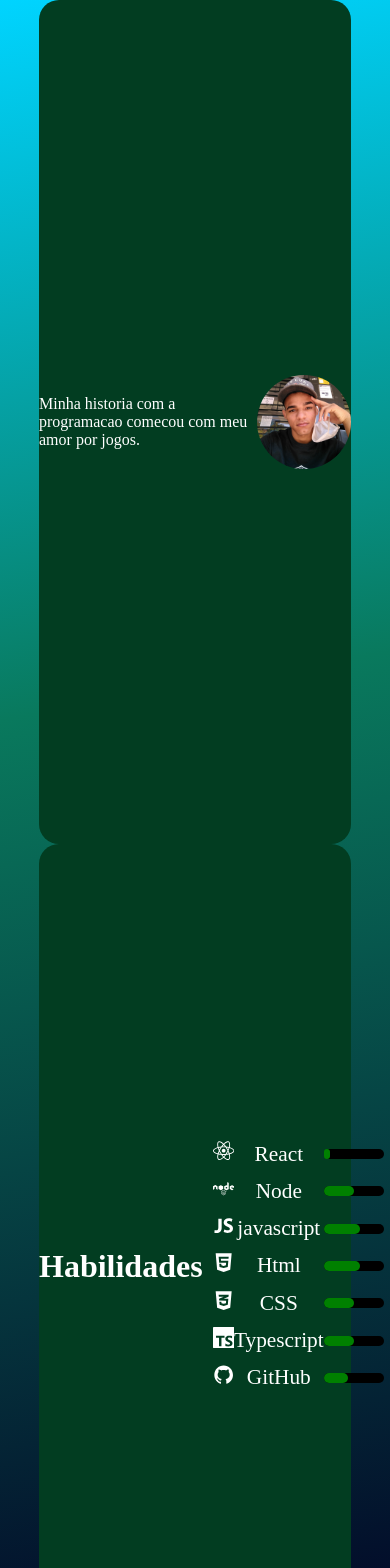
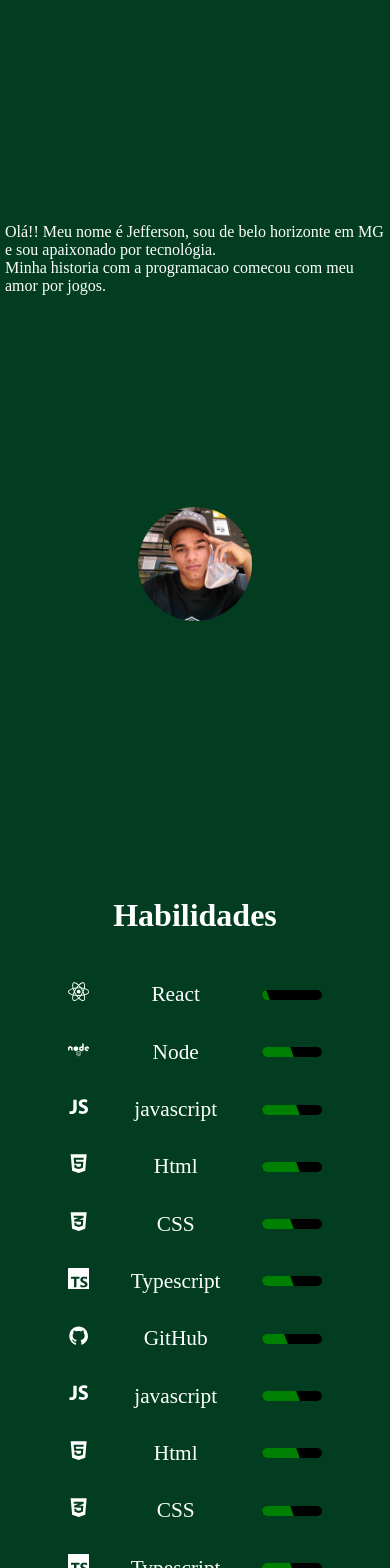
Before and after one commit to Jefferson13t/portifolio, a React (Create React App) app: page / in a window 390 px wide. Shown: the top 1568 px of the page. Built offline with nearby package versions, Linux system fonts and the light colour scheme.

Commit message:
adicionando um pouco de responsividade

```diff
--- a/src/Components/Main/Habilidades/Habilidade/index.tsx
+++ b/src/Components/Main/Habilidades/Habilidade/index.tsx
@@ -1,4 +1,3 @@
-import React from "react";
 import { skills } from '../../../../data'
 import { Habilidades } from "./style";
 
--- a/src/Components/Main/Habilidades/Habilidade/style.ts
+++ b/src/Components/Main/Habilidades/Habilidade/style.ts
@@ -7,12 +7,15 @@ export const Habilidades = styled.div`
     justify-content: space-between;
     align-items:center;
     font-size: 16pt;
+    > div {
+        overflow: hidden;
+        margin: 0 15px;
 
-    > div > div {
+        > div {
         height: 100%;
         background-color: green;
-        border-radius: inherit;
-
+        transform: skew(20deg);
     }
+}
 
 `
--- a/src/Components/Main/Habilidades/index.tsx
+++ b/src/Components/Main/Habilidades/index.tsx
@@ -1,4 +1,3 @@
-import React from "react";
 import { ContainerHab } from "./style";
 import { Habilidade } from "./Habilidade";
 import { data } from '../../../data'
--- a/src/Components/Main/Habilidades/style.ts
+++ b/src/Components/Main/Habilidades/style.ts
@@ -4,4 +4,23 @@ export const ContainerHab = styled.div`
     display: flex;
     justify-content: space-around;
     align-items: center;
-`
+
+    > div {
+    height: 80%;
+    width: 80%;
+    display: grid;
+    grid-gap: 20px;
+    grid-template-columns: repeat(auto-fit, minmax(300px, 1fr));
+    overflow-y: scroll;
+    ::-webkit-scrollbar {
+    width: 5px;
+    background-color: var(--primary)
+    }
+    ::-webkit-scrollbar-thumb {
+        background-color: white;
+    }
+
+}
+
+
+    `
--- a/src/Components/Main/Sobre/index.tsx
+++ b/src/Components/Main/Sobre/index.tsx
@@ -1,10 +1,13 @@
-import React from "react";
 import { data } from "./../../../data";
 import { About } from "./style";
 
 export const Sobre = () => {
+
+    const resumeText = data.about.resume.map(a=> {
+        return <p key={a} >{a}</p>
+    })
     return <About>
-        <p>{data.about.resume}</p>
+        <div>{resumeText}</div>
         <img src={data.about.img} alt="imagem de perfil"></img>
     </About>
 }
--- a/src/Components/Main/Sobre/style.ts
+++ b/src/Components/Main/Sobre/style.ts
@@ -4,9 +4,11 @@ export const About = styled.div`
     display: flex;
     justify-content: space-around;
     align-items: center;
+    overflow: hidden;
 
     > img {
         width: 30%;
+        min-width: 50px;
         border-radius: 50%;
      }
 
--- a/src/data.tsx
+++ b/src/data.tsx
@@ -37,14 +37,14 @@ interface contact {
 
 interface about {
     img: string,
-    resume: string
+    resume: string[]
 }
 
 
 export const data: datas = {
     about: {
         img: profile,
-        resume: "Minha historia com a programacao comecou com meu amor por jogos."
+        resume: ["Olá!! Meu nome é Jefferson, sou de belo horizonte em MG e sou apaixonado por tecnológia.", "Minha historia com a programacao comecou com meu amor por jogos."]
     },
     skills: [{
         habName: "React",
@@ -54,6 +54,106 @@ export const data: datas = {
         habName: "Node",
         habLevel: 50,
         logo: <FaNode />
+    },{
+        habName: "javascript",
+        habLevel: 60,
+        logo: <IoLogoJavascript />
+    },{
+        habName: "Html",
+        habLevel: 60,
+        logo: <FaHtml5 />
+    },{
+        habName: "CSS",
+        habLevel: 50,
+        logo: <FaCss3Alt />
+    },{
+        habName: "Typescript",
+        habLevel: 50,
+        logo: <SiTypescript />
+    },{
+        habName: "GitHub ",
+        habLevel: 40,
+        logo: <AiFillGithub />
+    },{
+        habName: "javascript",
+        habLevel: 60,
+        logo: <IoLogoJavascript />
+    },{
+        habName: "Html",
+        habLevel: 60,
+        logo: <FaHtml5 />
+    },{
+        habName: "CSS",
+        habLevel: 50,
+        logo: <FaCss3Alt />
+    },{
+        habName: "Typescript",
+        habLevel: 50,
+        logo: <SiTypescript />
+    },{
+        habName: "GitHub ",
+        habLevel: 40,
+        logo: <AiFillGithub />
+    },{
+        habName: "javascript",
+        habLevel: 60,
+        logo: <IoLogoJavascript />
+    },{
+        habName: "Html",
+        habLevel: 60,
+        logo: <FaHtml5 />
+    },{
+        habName: "CSS",
+        habLevel: 50,
+        logo: <FaCss3Alt />
+    },{
+        habName: "Typescript",
+        habLevel: 50,
+        logo: <SiTypescript />
+    },{
+        habName: "GitHub ",
+        habLevel: 40,
+        logo: <AiFillGithub />
+    },{
+        habName: "javascript",
+        habLevel: 60,
+        logo: <IoLogoJavascript />
+    },{
+        habName: "Html",
+        habLevel: 60,
+        logo: <FaHtml5 />
+    },{
+        habName: "CSS",
+        habLevel: 50,
+        logo: <FaCss3Alt />
+    },{
+        habName: "Typescript",
+        habLevel: 50,
+        logo: <SiTypescript />
+    },{
+        habName: "GitHub ",
+        habLevel: 40,
+        logo: <AiFillGithub />
+    },{
+        habName: "javascript",
+        habLevel: 60,
+        logo: <IoLogoJavascript />
+    },{
+        habName: "Html",
+        habLevel: 60,
+        logo: <FaHtml5 />
+    },{
+        habName: "CSS",
+        habLevel: 50,
+        logo: <FaCss3Alt />
+    },{
+        habName: "Typescript",
+        habLevel: 50,
+        logo: <SiTypescript />
+    },{
+        habName: "GitHub ",
+        habLevel: 40,
+        logo: <AiFillGithub />
     },{
         habName: "javascript",
         habLevel: 60,
--- a/src/style.ts
+++ b/src/style.ts
@@ -1,9 +1,6 @@
 import styled from 'styled-components'
 
 export const Container = styled.div`
-    background: linear-gradient(-10deg, rgba(2,0,36,1) 0%, rgba(9,121,93,1) 59%, rgba(0,212,255,1) 100%)
-    ;
-    width: 100vw;
     flex-direction:column;
     align-items: center;
     display: flex;
@@ -17,6 +14,19 @@ export const Container = styled.div`
         background-color: var(--primary);
         color: var(--primaryColor);
         border-radius: 20px;
+        padding: 10px 5px;
+    }
+
+    @media(max-width: 900px) {
+
+        > div {
+            border-radius: 0;
+            width: 100%;
+            display:flex;
+            flex-direction: column;
+            justify-content: space-evenly;
+
+        }
     }
 
 `
--- a/src/styles/GlobalStyle.ts
+++ b/src/styles/GlobalStyle.ts
@@ -11,9 +11,19 @@ export default createGlobalStyle`
     display: flex;
     justify-content:center;
     font-family: 'Times New Roman', Times, serif;
+    background: linear-gradient(-10deg, rgba(2,0,36,1) 0%, rgba(9,121,93,1) 59%, rgba(0,212,255,1) 100%)
+    ;
 
-        scroll-snap-type: y mandatory;
-        overflow-y: scroll;
+    scroll-snap-type: y mandatory;
+    overflow-y: scroll;
+
+    ::-webkit-scrollbar {
+    width: 5px;
+    background-color: var(--primary)
+    }
+    ::-webkit-scrollbar-thumb {
+        background-color: white;
+    }
 
     }
 
```
